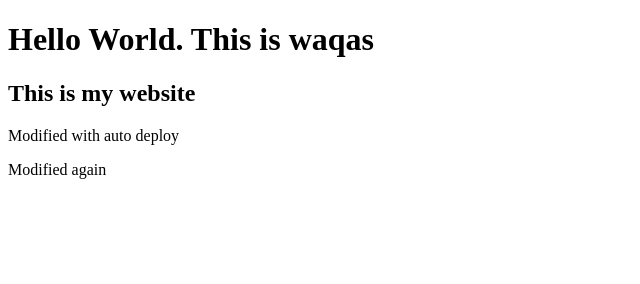
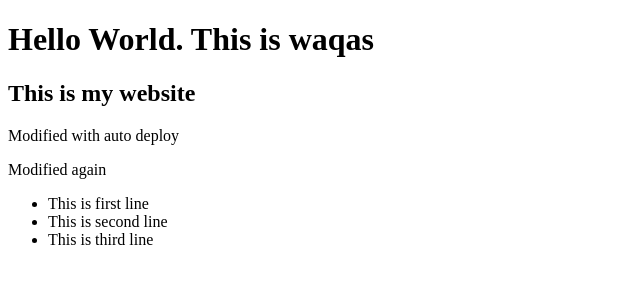
Before and after one commit to waqasmansoor/surge.sample1, a plain HTML site: page index.html in a window 1280 px wide. Shown: the whole page, without its empty margins (0-640 px from the left). Drawn offline with Linux system fonts and the light colour scheme.

Commit message:
modified index.html

```diff
--- a/index.html
+++ b/index.html
@@ -10,6 +10,16 @@
     <h2>This is my website</h2>
     <p>Modified with auto deploy</p>
     <p>Modified again</p>
-
+    <ul>
+        <li>
+            This is first line
+        </li>
+        <li>
+            This is second line
+        </li>
+        <li>
+            This is third line
+        </li>
+    </ul>
 </body>
 </html>
```
